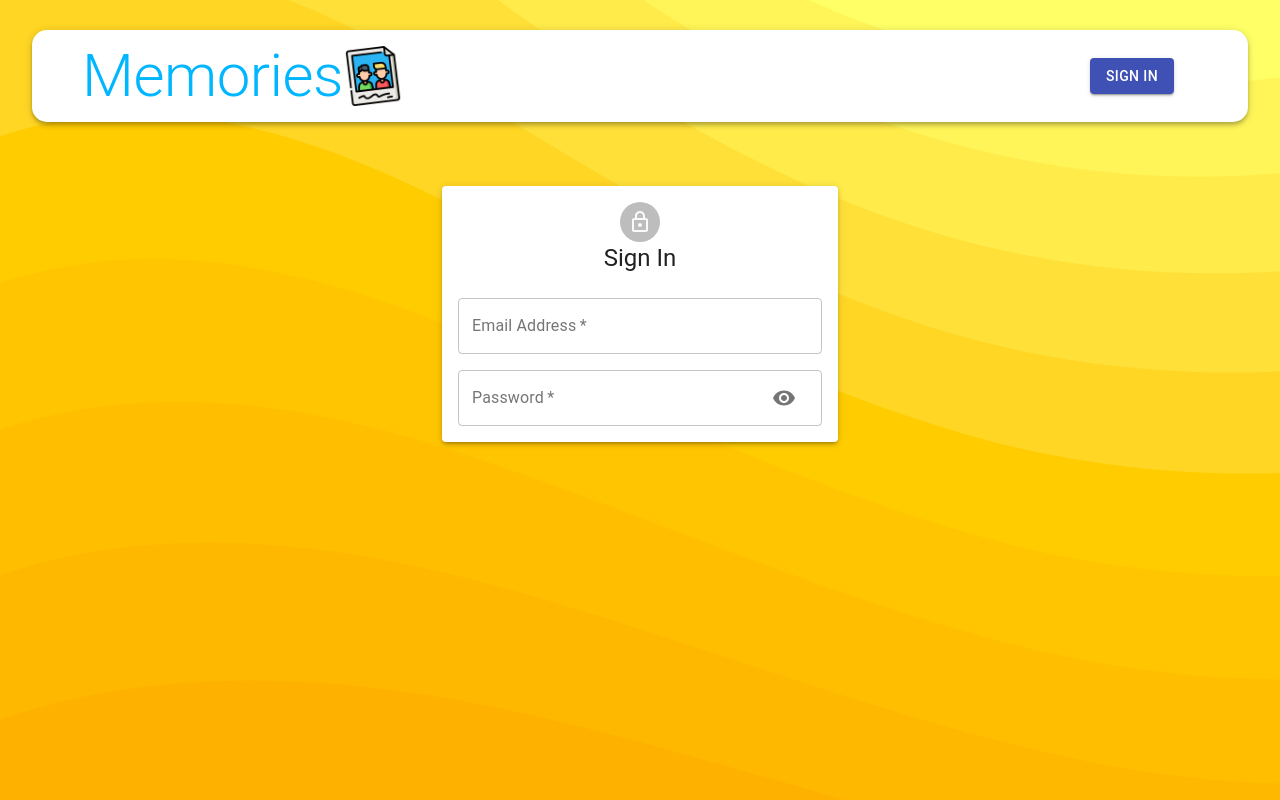
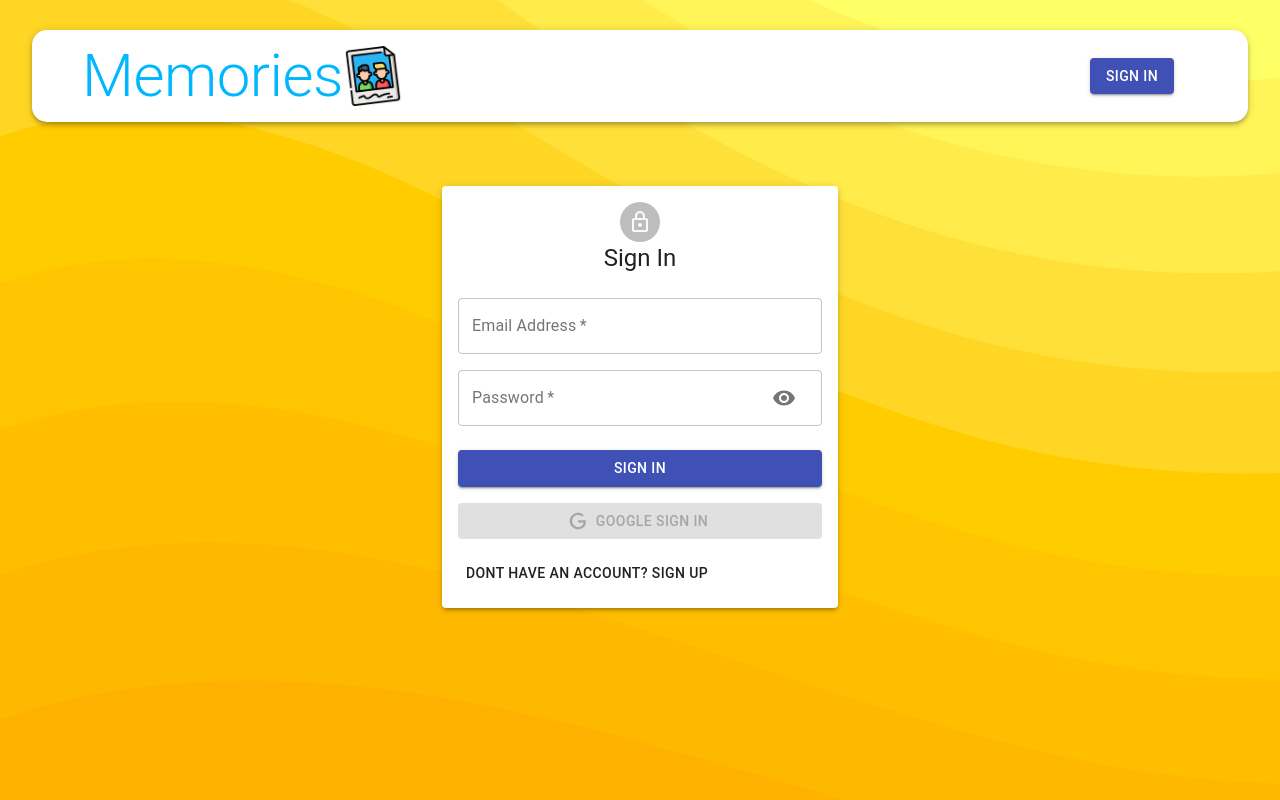
Before and after one commit to knikhil352000/MERN-Projects, a React (Create React App) app in the folder Admin-Memories/client/: page /auth in a window 1280 px wide. Built offline with nearby package versions, Linux system fonts and the light colour scheme.

Commit message:
Google OAuth

```diff
--- a/Admin-Memories/client/src/Auth/Auth.js
+++ b/Admin-Memories/client/src/Auth/Auth.js
@@ -3,19 +3,31 @@
 import useStyles from './styles'
 import LockOutlinedIcon from '@material-ui/icons/LockOutlined';
 import Input from './Input'
+import { GoogleLogin } from 'react-google-login'
+import Icon from './Icon';
 const Auth = () => {
     const state = null;
-    const isSignUp = false;
+    const [isSignUp, setIsSignUp] = useState(false)
     const classes = useStyles();
+    const [showPassword, setShowPassword] = useState(false);
+    const handleShowPassword = () => setShowPassword((prevState) => !prevState)
     const handleSubmit = () => {
 
     }
     const handleChange = () => {
 
     }
+    const switchMode = () => {
+        setIsSignUp(prevState => !prevState)
+        handleShowPassword(false)
+    }
+    const googleSuccess = async (res) => {
+        console.log(res);
+    }
+    const googleFailure = () => {
+        console.log('Google Sign In was unsuccessful')
+    }
 
-    const [showPassword, setShowPassword] = useState(false);
-    const handleShowPassword = () => setShowPassword((prevState) => !prevState)
 
     return (
         <Container component='main' maxWidth='xs'>
@@ -29,16 +41,47 @@
                         {
                             isSignUp && (
                                 <>
-                                    <Grid xs={6} md={12}>
+                                    {/* <Grid xs={6} md={12}> */}
                                         <Input name='firstName' label='First Name' handleChange={handleChange} autoFocus half/>
-                                        <Input name='firstName' label='First Name' handleChange={handleChange} half/>
-                                    </Grid>
+                                        <Input name='lastName' label='Last Name' handleChange={handleChange} half/>
+                                    {/* </Grid> */}
                                 </>
                             )
                         }
                         <Input name='email' label='Email Address' handleChange={handleChange} type='email'/>
                         <Input name='password' label='Password' handleChange={handleChange} type={showPassword ? 'text' : 'password'} handleShowPassword= {handleShowPassword}/>
                         {isSignUp && <Input name='confirmPassword' label='Repeat Password' handleChange={handleChange} type='password'/>}
+
+                    </Grid>
+                    <Button type='submit' fullWidth variant='contained' color='primary' className={classes.submit}>
+                        {isSignUp ? 'Sign Up' : 'Sign In'}
+                    </Button>
+                    <GoogleLogin
+                        clientId=''
+                        render={(renderProps) => (
+                            <Button
+                                className={classes.googleButton}
+                                color='primary'
+                                fullWidth
+                                onClick={renderProps.onClick}
+                                disabled={renderProps.disabled}
+                                startIcon={<Icon />}
+                                variant='contained'
+                            >
+                                Google Sign In
+                            </Button>
+                        )}
+                        onSuccess={googleSuccess}
+                        onFailure={googleFailure}
+                        cookiePolicy='single_host_origin'
+                    />
+
+                    <Grid container>
+                        <Grid item>
+                            <Button onClick={switchMode}>
+                                {isSignUp ? 'Already have an account? Sign In' : 'Dont have an account? Sign Up'}
+                            </Button>
+                        </Grid>
                     </Grid>
                 </form>
             </Paper>
--- /dev/null
+++ b/Admin-Memories/client/src/Auth/Icon.js
@@ -0,0 +1,12 @@
+import React from 'react';
+
+const Icon = () => (
+  <svg style={{ width: '20px', height: '20px' }} viewBox="0 0 24 24">
+    <path
+      fill="currentColor"
+      d="M21.35,11.1H12.18V13.83H18.69C18.36,17.64 15.19,19.27 12.19,19.27C8.36,19.27 5,16.25 5,12C5,7.9 8.2,4.73 12.2,4.73C15.29,4.73 17.1,6.7 17.1,6.7L19,4.72C19,4.72 16.56,2 12.1,2C6.42,2 2.03,6.8 2.03,12C2.03,17.05 6.16,22 12.25,22C17.6,22 21.5,18.33 21.5,12.91C21.5,11.76 21.35,11.1 21.35,11.1V11.1Z"
+    />
+  </svg>
+);
+
+export default Icon;
--- a/Admin-Memories/client/src/Auth/Input.js
+++ b/Admin-Memories/client/src/Auth/Input.js
@@ -14,7 +14,7 @@
                 label={label}
                 autoFocus={autoFocus}
                 type={type}
-                InputProps={name === 'password' && {
+                InputProps={name === 'password' ? {
                     endAdornment: (
                         <InputAdornment position='end'>
                             <IconButton onClick={handleShowPassword}>
@@ -22,7 +22,7 @@
                             </IconButton>
                         </InputAdornment>
                     )
-                }}
+                } : null}
             />
         </Grid>
     )
```
Also changed, not shown: 1 other file (tests, documents, lock files or other folders).
